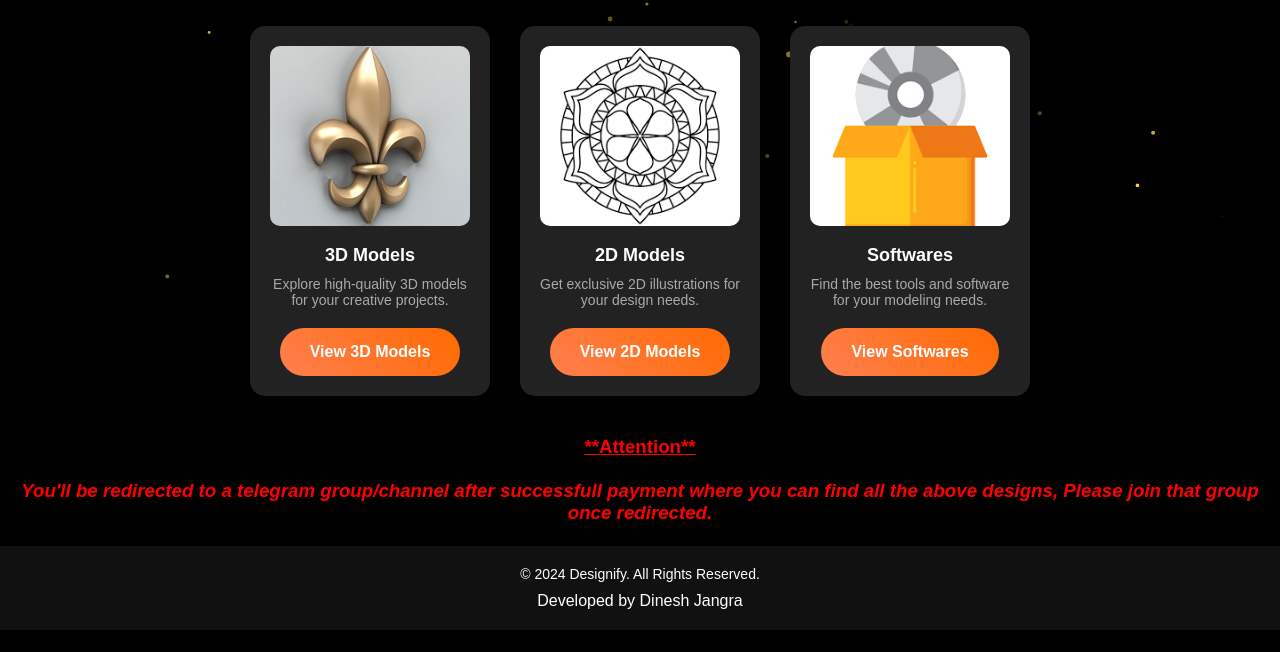
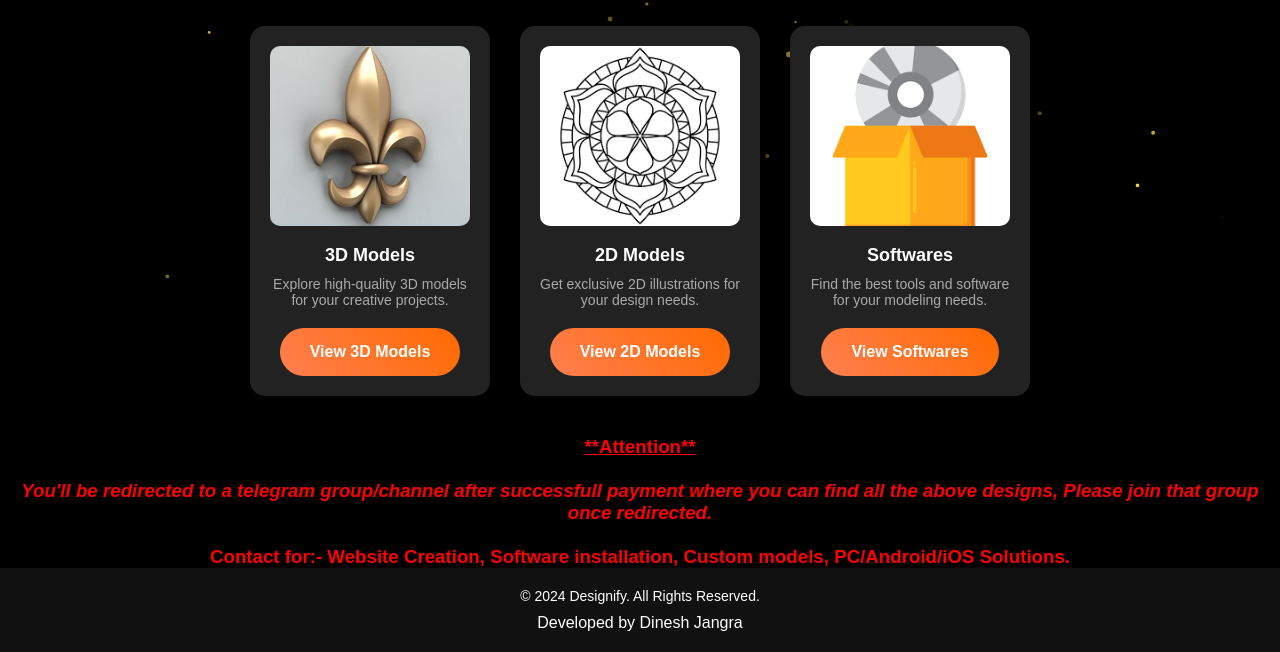
Before and after one commit to Dinesh3680/d, a plain HTML site: page index.html in a window 1280 px wide. Shown: the part 465-1117 px from the top of the page. Before the commit the page ends 1095 px from the top, so only its background shows below. Drawn offline with Linux system fonts and the light colour scheme.

Commit message:
Update index.html

```diff
--- a/index.html
+++ b/index.html
@@ -636,6 +636,7 @@ Explore Now!
 <section>
 <h3 style="color:red;"> <center><u>**Attention**</u><center><br><i>You'll be redirected to a telegram group/channel after successfull payment where you can find all the above designs, Please join that group once redirected.</i><br>
 <br>
+    <center>Contact for:- Website Creation, Software installation, Custom models, PC/Android/iOS Solutions.</center>
 </h3>
 </section>
 
```
